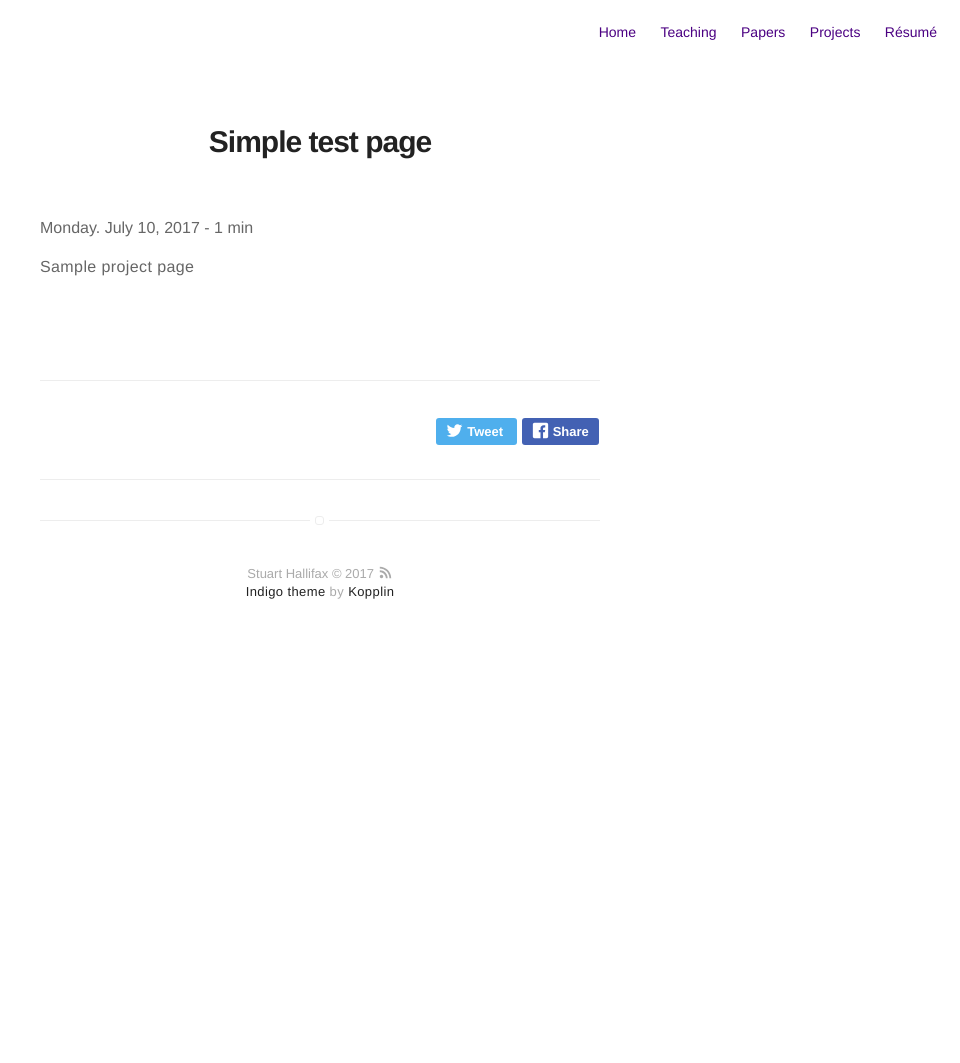
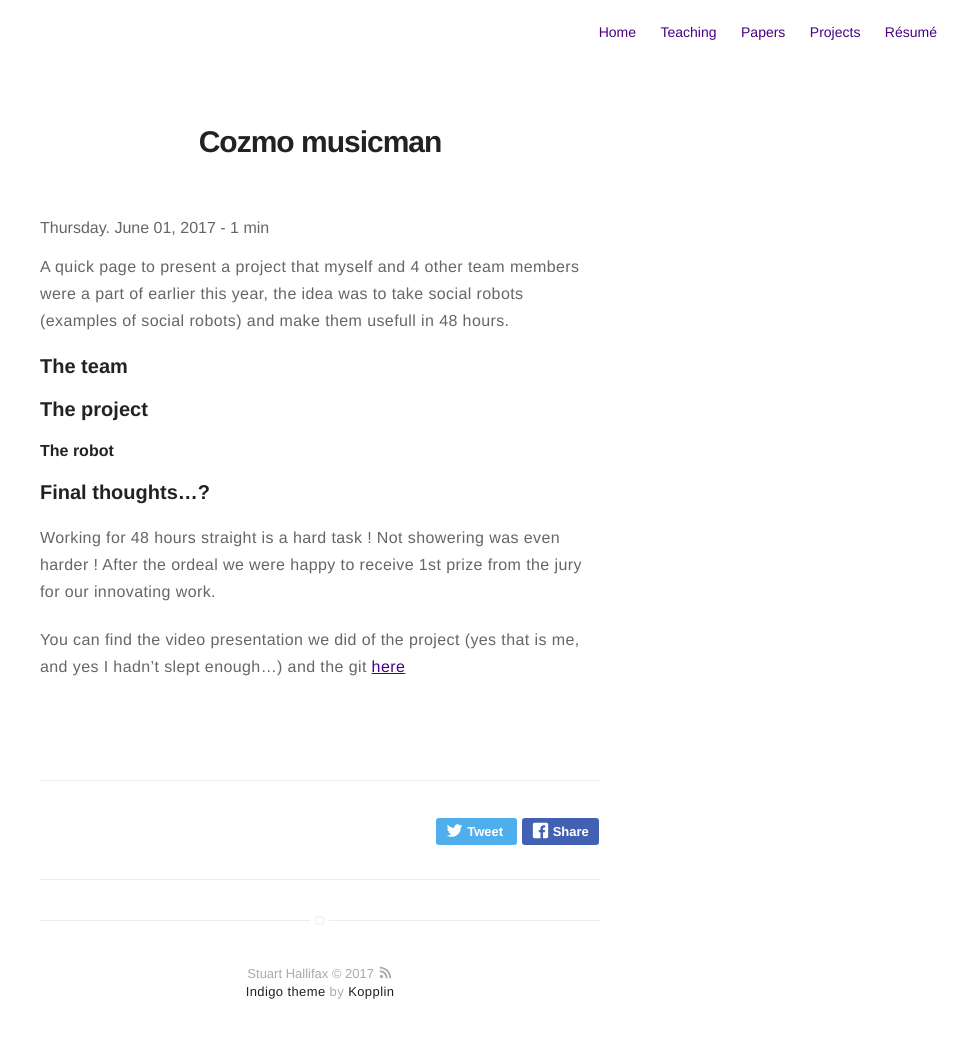
Before and after one commit to Therberus/therberus.github.io, a Jekyll site: the page built from _posts/2017-07-10-test.markdown, in a window 1280 px wide. Shown: the whole page, without its empty margins (320-1280 px from the left). Built offline with Jekyll 4.4.1, drawn with Linux system fonts in a browser that asks for light colours; before the commit the page ends 900 px from its top, so only the background shows below that.

Commit message:
Added Cozmo musicman project page

```diff
--- a/_posts/2017-07-10-test.markdown
+++ b/_posts/2017-07-10-test.markdown
@@ -1,9 +1,22 @@
 ---
-title: "Simple test page"
+title: "Cozmo musicman"
 layout: post
 projects: true
 hidden: true # don't count this post in blog pagination
 category: project
+date: "June 2017"
 ---
 
-Sample project page
+A quick page to present a project that myself and 4 other team members were a part of earlier this year, the idea was to take social robots (examples of social robots) and make them usefull in 48 hours.
+
+### The team
+
+### The project
+
+#### The robot
+
+### Final thoughts...?
+
+Working for 48 hours straight is a hard task ! Not showering was even harder ! After the ordeal we were happy to receive 1st prize from the jury for our innovating work.
+
+You can find the video presentation we did of the project (yes that is me, and yes I hadn't slept enough...) and the git [here](https://github.com/Hoomano-Hackathon/CozmoIsCute)
```
